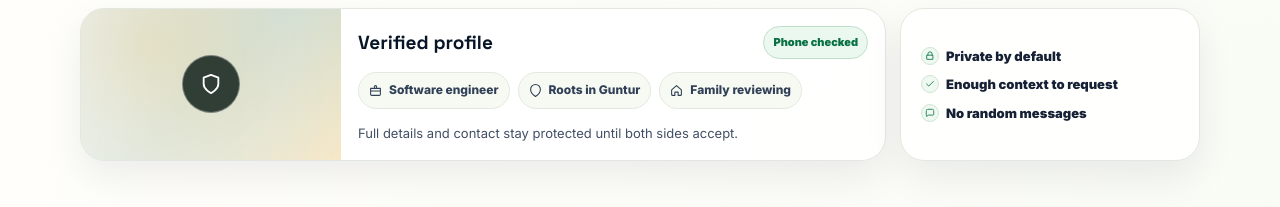
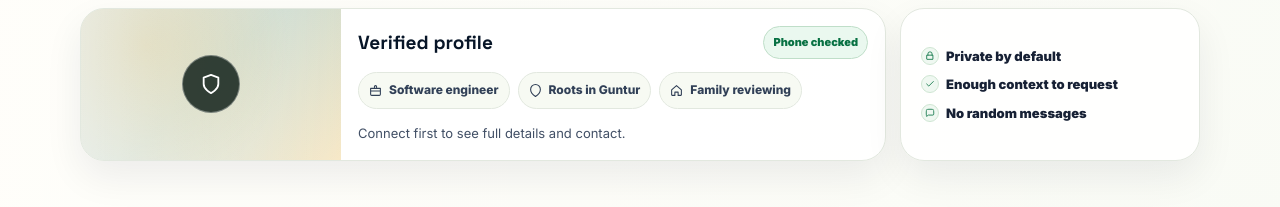
Before and after one commit to k37350023-max/natiive-matrimony, a Next.js app: page / in a window 1280 px wide. Shown: the part 1540-1747 px from the top of the page. Built offline with nearby package versions, Linux system fonts and the light colour scheme.

Commit message:
Simplify protected contact copy

```diff
--- a/app/browse/page.tsx
+++ b/app/browse/page.tsx
@@ -385,7 +385,7 @@ function ProfileCard({
           <div style={{ position: 'absolute', left: '12px', right: '12px', bottom: '12px', zIndex: 9 }}>
             <span style={{ display: 'inline-flex', alignItems: 'center', gap: '6px', maxWidth: '100%', borderRadius: '12px', background: 'rgba(20,36,28,0.82)', color: 'white', fontSize: '11.5px', fontWeight: 800, padding: '8px 10px', boxShadow: '0 10px 24px rgba(20,36,28,0.20)' }}>
               <svg width="13" height="13" viewBox="0 0 24 24" fill="none" stroke="currentColor" strokeWidth="2.4"><rect x="3" y="11" width="18" height="10" rx="2"/><path d="M7 11V7a5 5 0 0 1 10 0v4"/></svg>
-              Full profile and contact protected
+              Connect to see contact
             </span>
           </div>
         )}
--- a/app/page.tsx
+++ b/app/page.tsx
@@ -228,7 +228,7 @@ export default function Home() {
                   <span><Icon name="pin" size={13} />Roots in Guntur</span>
                   <span><Icon name="home" size={13} />Family reviewing</span>
                 </div>
-                <p>Full details and contact stay protected until both sides accept.</p>
+                <p>Connect first to see full details and contact.</p>
               </div>
             </article>
             <aside>
```
